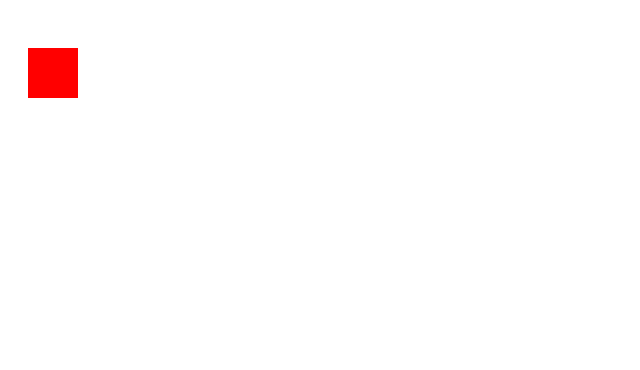
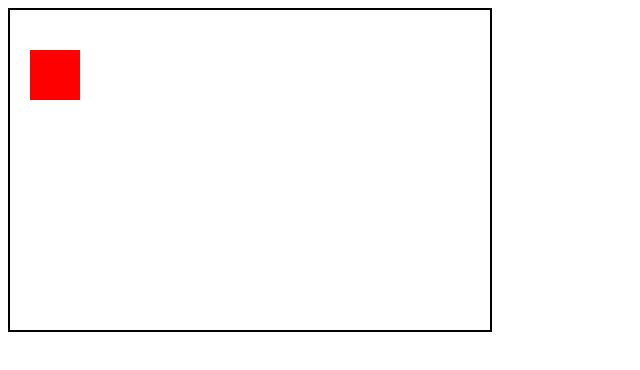
Before and after one commit to baptistereb/real-intgine, a plain HTML site: page index.html in a window 1280 px wide. Shown: the whole page, without its empty margins (0-640 px from the left). Drawn offline with Linux system fonts and the light colour scheme.

Commit message:
Update index.html

```diff
--- a/index.html
+++ b/index.html
@@ -6,7 +6,7 @@
 	<title>REAL INTGINE !!!</title>
 </head>
 <body>
-	<canvas id="myCanvas" width="480" height="320"></canvas>
+	<canvas id="myCanvas" width="480" height="320" style="border:2px solid black"></canvas>
 
 	<script>
 		var canvas = document.getElementById("myCanvas");
```
